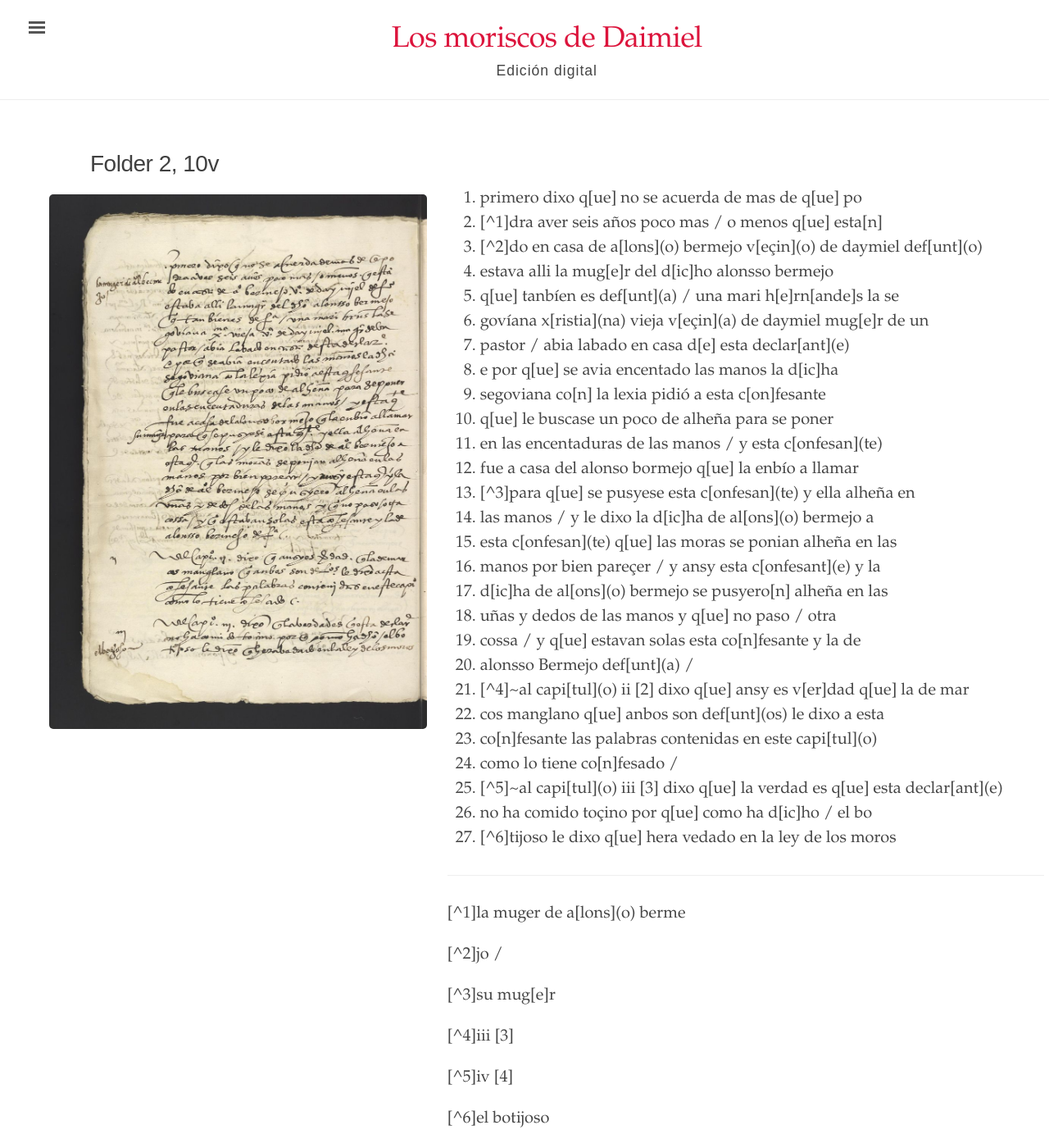
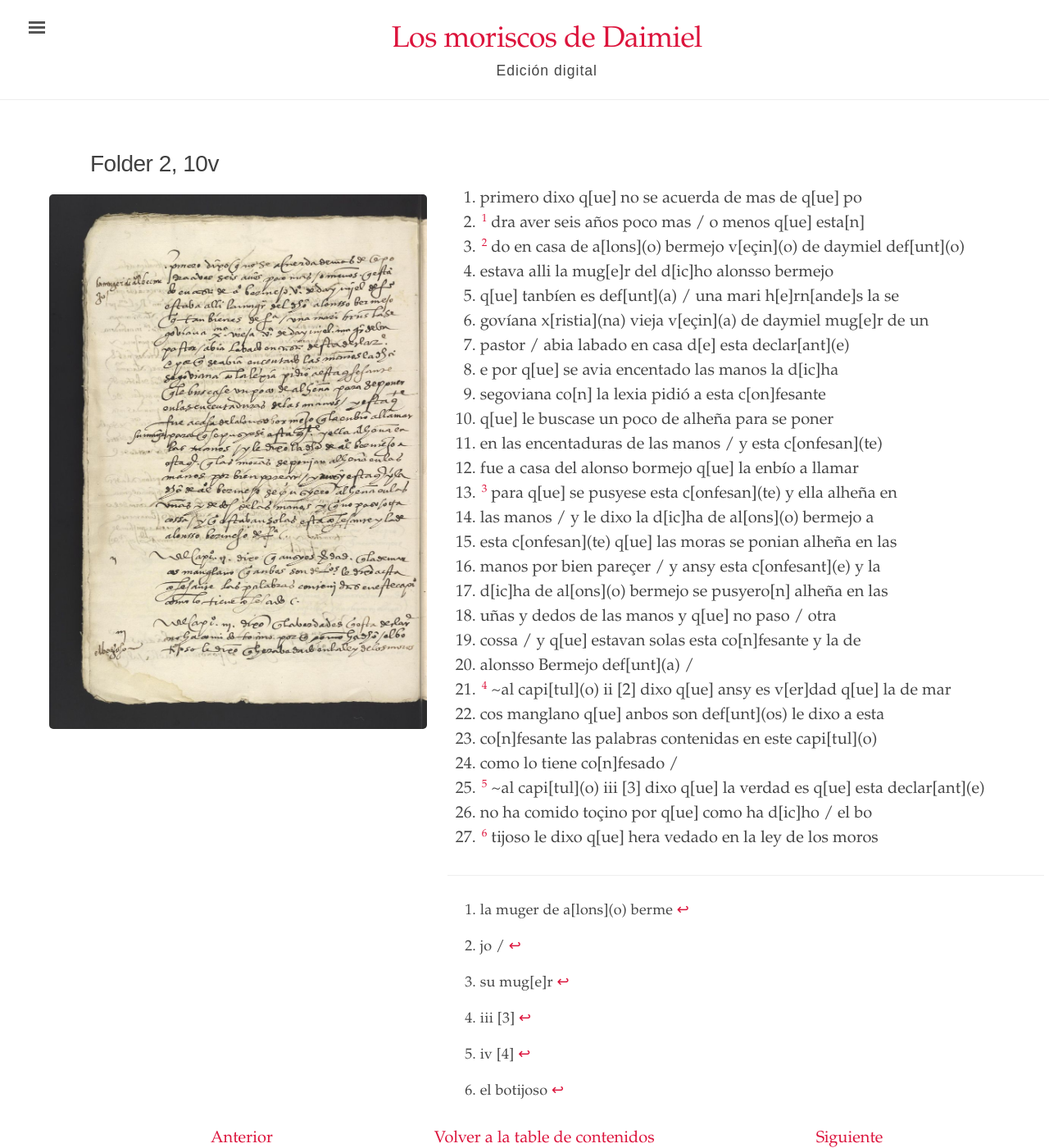
Before and after one commit to digbmc/moriscos-daimel, a Jekyll site: the page built from _texts/folder-2-10v.md, in a window 1280 px wide and 1400 px high. Shown: the whole window at 82% size. Built offline with Jekyll 4.4.1, drawn with Linux system fonts in a browser that asks for light colours.

Commit message:
Update folder-2-10v.md

```diff
--- a/_texts/folder-2-10v.md
+++ b/_texts/folder-2-10v.md
@@ -6,8 +6,8 @@
 order: 20
 ---
 1. primero dixo q\[ue\] no se acuerda de mas de q\[ue\] po
-2. [^1]dra aver seis años poco mas / o menos q\[ue\] esta\[n\]
-3. [^2]do en casa de a\[lons\](o) bermejo v\[eçin\](o) de daymiel def\[unt\](o)
+2. [^1] dra aver seis años poco mas / o menos q\[ue\] esta\[n\]
+3. [^2] do en casa de a\[lons\](o) bermejo v\[eçin\](o) de daymiel def\[unt\](o)
 4. estava alli la mug\[e\]r del d\[ic\]ho alonsso bermejo
 5. q\[ue\] tanbíen es def\[unt\](a) / una mari h\[e\]rn\[ande\]s la se
 6. govíana x\[ristia\](na) vieja v\[eçin\](a) de daymiel mug\[e\]r de un
@@ -17,7 +17,7 @@
 10. q\[ue\] le buscase un poco de alheña para se poner
 11. en las encentaduras de las manos / y esta c\[onfesan\](te)
 12. fue a casa del alonso bormejo q\[ue\] la enbío a llamar
-13. [^3]para q\[ue\] se pusyese esta c\[onfesan\](te) y ella alheña en
+13. [^3] para q\[ue\] se pusyese esta c\[onfesan\](te) y ella alheña en
 14. las manos / y le dixo la d\[ic\]ha de al\[ons\](o) bermejo a
 15. esta c\[onfesan\](te) q\[ue\] las moras se ponian alheña en las
 16. manos por bien pareçer / y ansy esta c\[onfesant\](e) y la
@@ -25,24 +25,24 @@
 18. uñas y dedos de las manos y q\[ue\] no paso / otra
 19. cossa / y q\[ue\] estavan solas esta co\[n\]fesante y la de
 20. alonsso Bermejo def\[unt\](a) /
-21. [^4]~al capi\[tul\](o) ii \[2\] dixo q\[ue\] ansy es v\[er\]dad q\[ue\] la de mar
+21. [^4] ~al capi\[tul\](o) ii \[2\] dixo q\[ue\] ansy es v\[er\]dad q\[ue\] la de mar
 22. cos manglano q\[ue\] anbos son def\[unt\](os) le dixo a esta
 23. co\[n\]fesante las palabras contenidas en este capi\[tul\](o)
 24. como lo tiene co\[n\]fesado /
-25. [^5]~al capi\[tul\](o) iii \[3\] dixo q\[ue\] la verdad es q\[ue\] esta declar\[ant\](e)
+25. [^5] ~al capi\[tul\](o) iii \[3\] dixo q\[ue\] la verdad es q\[ue\] esta declar\[ant\](e)
 26. no ha comido toçino por q\[ue\] como ha d\[ic\]ho / el bo
-27. [^6]tijoso le dixo q\[ue\] hera vedado en la ley de los moros
+27. [^6] tijoso le dixo q\[ue\] hera vedado en la ley de los moros
 
 <hr>
 
-[^1]la muger de a\[lons\](o) berme
+[^1]: la muger de a\[lons\](o) berme
 
-[^2]jo /
+[^2]: jo /
 
-[^3]su mug\[e\]r
+[^3]: su mug\[e\]r
 
-[^4]iii \[3\]
+[^4]: iii \[3\]
 
-[^5]iv \[4\]
+[^5]: iv \[4\]
 
-[^6]el botijoso
+[^6]: el botijoso
```
